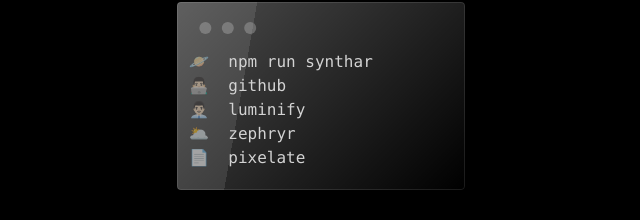
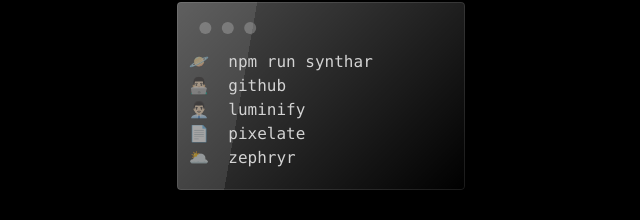
Before and after one commit to cgadd21/synthar, a React (Vite) app: page / in a window 1280 px wide. Shown: the part 304-524 px from the top of the page, without its empty margins (319-959 px from the left). Built offline with nearby package versions, Linux system fonts and the light colour scheme.

Commit message:
refactored order

```diff
--- a/src/app.tsx
+++ b/src/app.tsx
@@ -18,6 +18,13 @@
           </a>
         </code>
       </pre>
+      <pre data-prefix="📄">
+        <code>
+          <a href="https://ctgadd.com/pixelate/" target="_blank">
+            pixelate
+          </a>
+        </code>
+      </pre>
       <pre data-prefix="🌥️">
         <code>
           <a href="https://ctgadd.com/zephyr/" target="_blank">
@@ -25,13 +32,6 @@
           </a>
         </code>
       </pre>
-      <pre data-prefix="📄">
-        <code>
-          <a href="https://ctgadd.com/pixelate/" target="_blank">
-            pixelate
-          </a>
-        </code>
-      </pre>
     </div>
   </div>
 );
```
